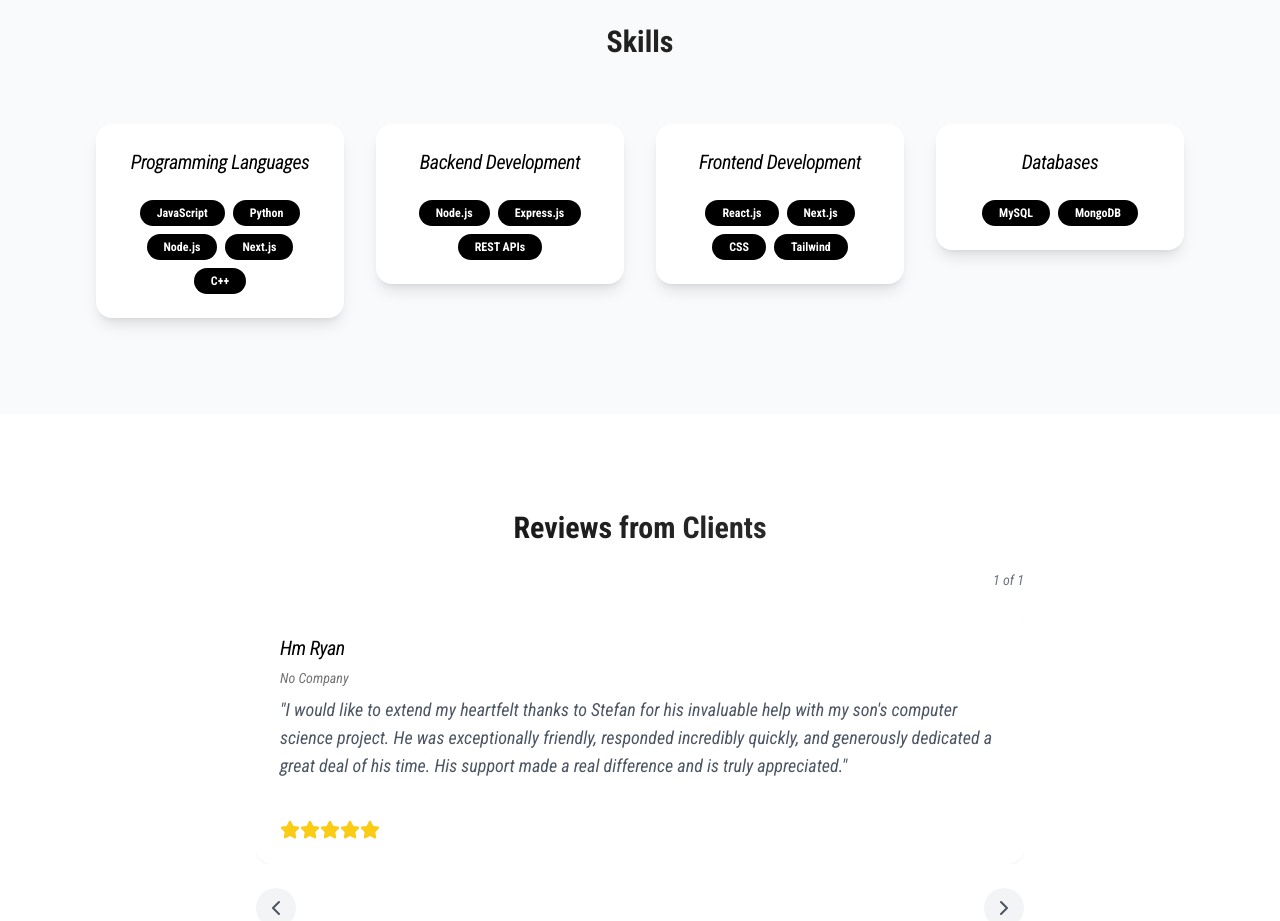
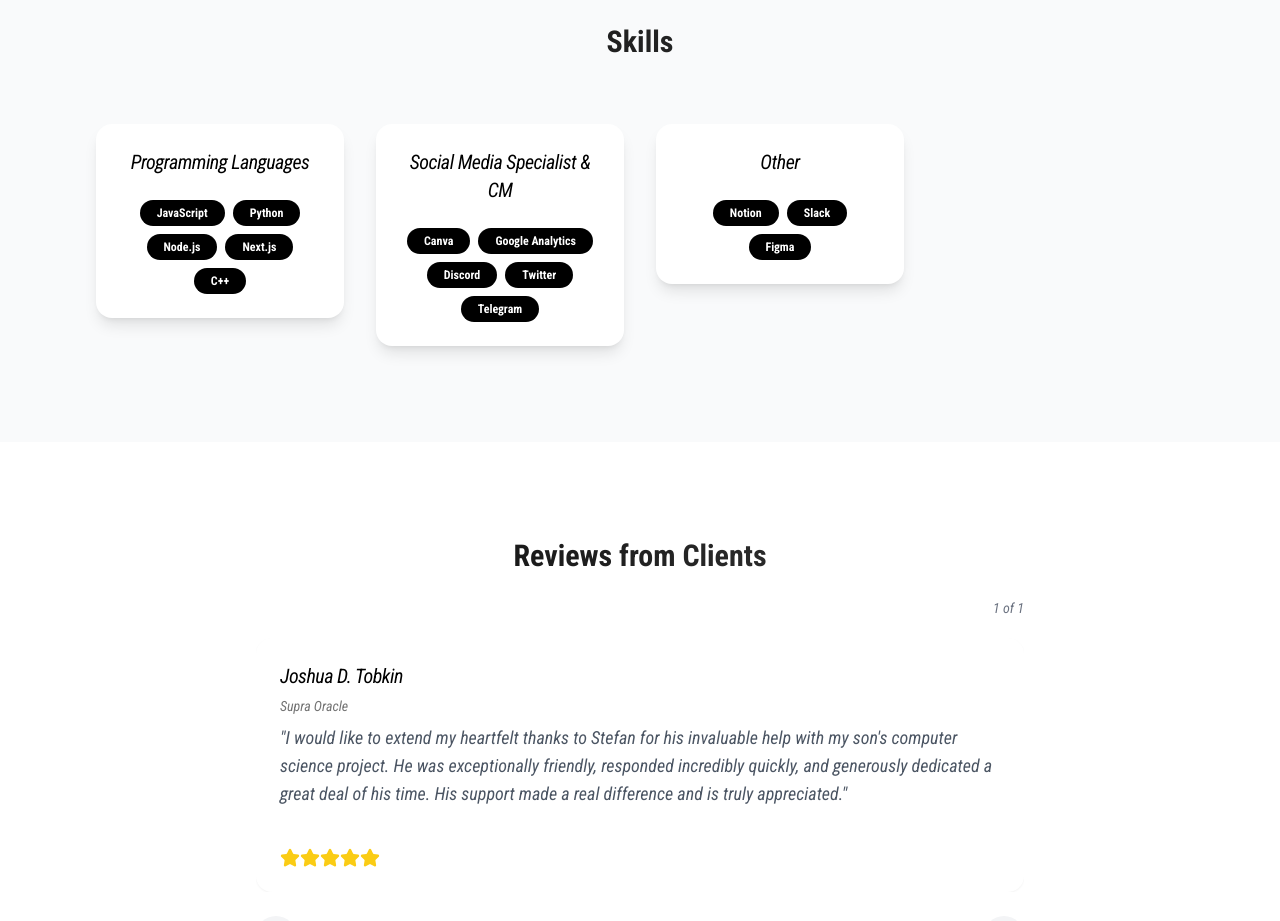
Before and after one commit to anggasec28/portofolio, a Next.js app: page / in a window 1280 px wide. Shown: the part 3520-4441 px from the top of the page. Built offline with nearby package versions, Linux system fonts and the light colour scheme.

Commit message:
Update page.tsx

```diff
--- a/app/page.tsx
+++ b/app/page.tsx
@@ -58,8 +58,8 @@ export default function Home() {
       const reviewsData = [
          {
             id: 1,
-            name: "Hm Ryan",
-            company: "No Company",
+            name: "Joshua D. Tobkin",
+            company: "Supra Oracle",
             content:
                "I would like to extend my heartfelt thanks to Stefan for his invaluable help with my son's computer science project. He was exceptionally friendly, responded incredibly quickly, and generously dedicated a great deal of his time. His support made a real difference and is truly appreciated.",
             rating: 5,
@@ -765,7 +765,7 @@ practices.
                      <Card className='border-0 shadow-lg rounded-2xl overflow-hidden interactive-card dark:card-highlight'>
                         <CardHeader>
                            <CardTitle className='text-center text-xl font-medium'>
-                              Backend Development
+                              Social Media Specialist & CM
                            </CardTitle>
                         </CardHeader>
                         <CardContent className='text-center'>
@@ -775,7 +775,7 @@ practices.
                                  whileTap={{ scale: 0.95 }}
                               >
                                  <Badge className='bg-black dark:bg-[#3b82f6] text-white hover:bg-gray-800 dark:hover:bg-[#2563eb] rounded-full px-4 py-1 dark:badge-glow'>
-                                    Node.js
+                                    Canva
                                  </Badge>
                               </motion.div>
                               <motion.div
@@ -783,15 +783,32 @@ practices.
                                  whileTap={{ scale: 0.95 }}
                               >
                                  <Badge className='bg-black dark:bg-[#3b82f6] text-white hover:bg-gray-800 dark:hover:bg-[#2563eb] rounded-full px-4 py-1 dark:badge-glow'>
-                                    Express.js
+                                    Google Analytics
                                  </Badge>
                               </motion.div>
+							   <motion.div
+                                 whileHover={{ scale: 1.1 }}
+                                 whileTap={{ scale: 0.95 }}
+                              >
+                                 <Badge className='bg-black dark:bg-[#3b82f6] text-white hover:bg-gray-800 dark:hover:bg-[#2563eb] rounded-full px-4 py-1 dark:badge-glow'>
+                                    Discord
+                                 </Badge>
+                              </motion.div>
+							   <motion.div
+                                 whileHover={{ scale: 1.1 }}
+                                 whileTap={{ scale: 0.95 }}
+                              >
+                                 <Badge className='bg-black dark:bg-[#3b82f6] text-white hover:bg-gray-800 dark:hover:bg-[#2563eb] rounded-full px-4 py-1 dark:badge-glow'>
+                                    Twitter
+                                 </Badge>
+                              </motion.div>
+
                               <motion.div
                                  whileHover={{ scale: 1.1 }}
                                  whileTap={{ scale: 0.95 }}
                               >
                                  <Badge className='bg-black dark:bg-[#3b82f6] text-white hover:bg-gray-800 dark:hover:bg-[#2563eb] rounded-full px-4 py-1 dark:badge-glow'>
-                                    REST APIs
+                                    Telegram
                                  </Badge>
                               </motion.div>
                            </div>
@@ -809,7 +826,7 @@ practices.
                      <Card className='border-0 shadow-lg rounded-2xl overflow-hidden interactive-card dark:card-highlight'>
                         <CardHeader>
                            <CardTitle className='text-center text-xl font-medium'>
-                              Frontend Development
+                              Other
                            </CardTitle>
                         </CardHeader>
                         <CardContent className='text-center'>
@@ -819,7 +836,7 @@ practices.
                                  whileTap={{ scale: 0.95 }}
                               >
                                  <Badge className='bg-black dark:bg-[#3b82f6] text-white hover:bg-gray-800 dark:hover:bg-[#2563eb] rounded-full px-4 py-1 dark:badge-glow'>
-                                    React.js
+                                    Notion
                                  </Badge>
                               </motion.div>
                               <motion.div
@@ -827,7 +844,7 @@ practices.
                                  whileTap={{ scale: 0.95 }}
                               >
                                  <Badge className='bg-black dark:bg-[#3b82f6] text-white hover:bg-gray-800 dark:hover:bg-[#2563eb] rounded-full px-4 py-1 dark:badge-glow'>
-                                    Next.js
+                                    Slack
                                  </Badge>
                               </motion.div>
                               <motion.div
@@ -835,53 +852,10 @@ practices.
                                  whileTap={{ scale: 0.95 }}
                               >
                                  <Badge className='bg-black dark:bg-[#3b82f6] text-white hover:bg-gray-800 dark:hover:bg-[#2563eb] rounded-full px-4 py-1 dark:badge-glow'>
-                                    CSS
+                                    Figma
                                  </Badge>
                               </motion.div>
-                              <motion.div
-                                 whileHover={{ scale: 1.1 }}
-                                 whileTap={{ scale: 0.95 }}
-                              >
-                                 <Badge className='bg-black dark:bg-[#3b82f6] text-white hover:bg-gray-800 dark:hover:bg-[#2563eb] rounded-full px-4 py-1 dark:badge-glow'>
-                                    Tailwind
-                                 </Badge>
-                              </motion.div>
-                           </div>
-                        </CardContent>
-                     </Card>
-                  </motion.div>
 
-                  <motion.div
-                     initial={{ opacity: 0, y: 30 }}
-                     whileInView={{ opacity: 1, y: 0 }}
-                     viewport={{ once: true }}
-                     transition={{ duration: 0.5, delay: 0.3 }}
-                     whileHover={{ y: -10 }}
-                  >
-                     <Card className='border-0 shadow-lg rounded-2xl overflow-hidden interactive-card dark:card-highlight'>
-                        <CardHeader>
-                           <CardTitle className='text-center text-xl font-medium'>
-                              Databases
-                           </CardTitle>
-                        </CardHeader>
-                        <CardContent className='text-center'>
-                           <div className='flex flex-wrap justify-center gap-2'>
-                              <motion.div
-                                 whileHover={{ scale: 1.1 }}
-                                 whileTap={{ scale: 0.95 }}
-                              >
-                                 <Badge className='bg-black dark:bg-[#3b82f6] text-white hover:bg-gray-800 dark:hover:bg-[#2563eb] rounded-full px-4 py-1 dark:badge-glow'>
-                                    MySQL
-                                 </Badge>
-                              </motion.div>
-                              <motion.div
-                                 whileHover={{ scale: 1.1 }}
-                                 whileTap={{ scale: 0.95 }}
-                              >
-                                 <Badge className='bg-black dark:bg-[#3b82f6] text-white hover:bg-gray-800 dark:hover:bg-[#2563eb] rounded-full px-4 py-1 dark:badge-glow'>
-                                    MongoDB
-                                 </Badge>
-                              </motion.div>
                            </div>
                         </CardContent>
                      </Card>
```
